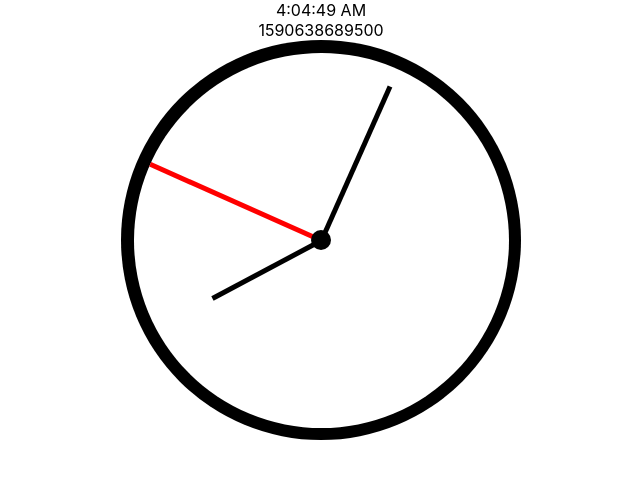
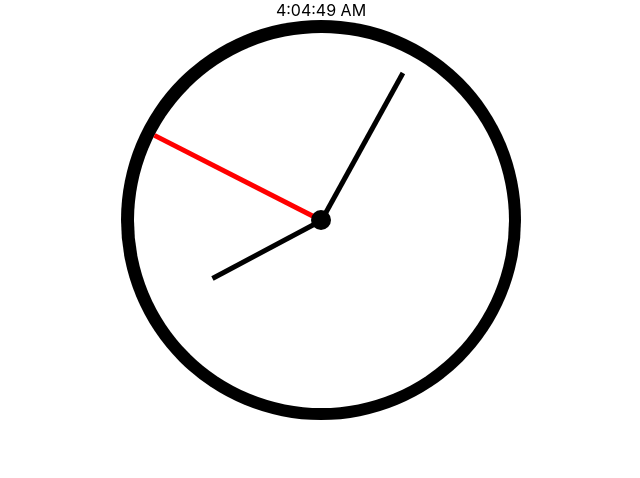
Before and after one commit to srolandmarshall/cloq, a React (Create React App) app: page / in a window 1280 px wide. Shown: the top 478 px of the page, without its empty margins (319-959 px from the left). Built offline with nearby package versions, Linux system fonts and the light colour scheme.

Commit message:
smoothed out animation

```diff
--- a/src/App.js
+++ b/src/App.js
@@ -54,7 +54,7 @@ const useStyles = createUseStyles({
 		height: "375px",
 		left: "185px",
 		width: "5px",
-		transform: (props) => props.seconds,
+		transform: (props) => props.sec,
 	},
 	visibleSecondHand: {
 		position: "relative",
@@ -66,7 +66,7 @@ const useStyles = createUseStyles({
 		height: "375px",
 		left: "185px",
 		width: "5px",
-		transform: (props) => props.minutes,
+		transform: (props) => props.min,
 	},
 	hiddenMinuteHand: {
 		position: "relative",
@@ -98,8 +98,8 @@ const useStyles = createUseStyles({
 const Clock = (props) => {
 	const classes = useStyles(props);
 
-	const { time } = props;
 	return (
+		<>
 			<div className={classes.back}>
 				<div className={classes.face}>
 					<div className={classes.secondHand}>
@@ -116,11 +116,15 @@ const Clock = (props) => {
 					<div className={classes.middle}></div>
 				</div>
 			</div>
+		</>
 	);
 };
 
 function App() {
 	const [time, setTime] = useState(Date.now());
+	const [milliseconds, setMilliseconds] = useState(
+		new Date().getMilliseconds()
+	);
 	const [seconds, setSeconds] = useState(new Date().getSeconds());
 	const [minutes, setMinutes] = useState(new Date().getMinutes());
 	const [hour, setHour] = useState(new Date().getHours());
@@ -128,22 +132,23 @@ function App() {
 
 	useInterval(() => {
 		setTime(Date.now());
+		setMilliseconds(new Date().getMilliseconds());
 		setSeconds(new Date().getSeconds());
+		setMinutes(new Date().getMinutes());
 		setTimeString(new Date().toLocaleTimeString());
-	}, 500);
+	}, 50);
 
 	useInterval(() => {
-		setMinutes(new Date().getMinutes());
 		setHour(new Date().getHours());
-	}, 1000);
+	}, 300);
 	return (
 		<div className="App">
 			<div>{timeString}</div>
-			<div>{time}</div>
+
 			<Clock
-				seconds={`rotate(${seconds * 6}deg)`}
-				minutes={`rotate(${minutes * 6}deg)`}
-				hour={`rotate(${Math.abs(12 - hour) * 30 + (minutes / 60) * 30}deg)`}
+				sec={`rotate(${((seconds + milliseconds / 1000) * 6).toFixed(2)}deg)`}
+				min={`rotate(${((minutes + seconds / 60) * 6).toFixed(2)}deg)`}
+				hour={`rotate(${(Math.abs(12 - hour) + minutes / 60) * 30}deg)`}
 				time={time}
 			/>
 		</div>
```
Lines whose indentation alone changed are shown as unchanged.
